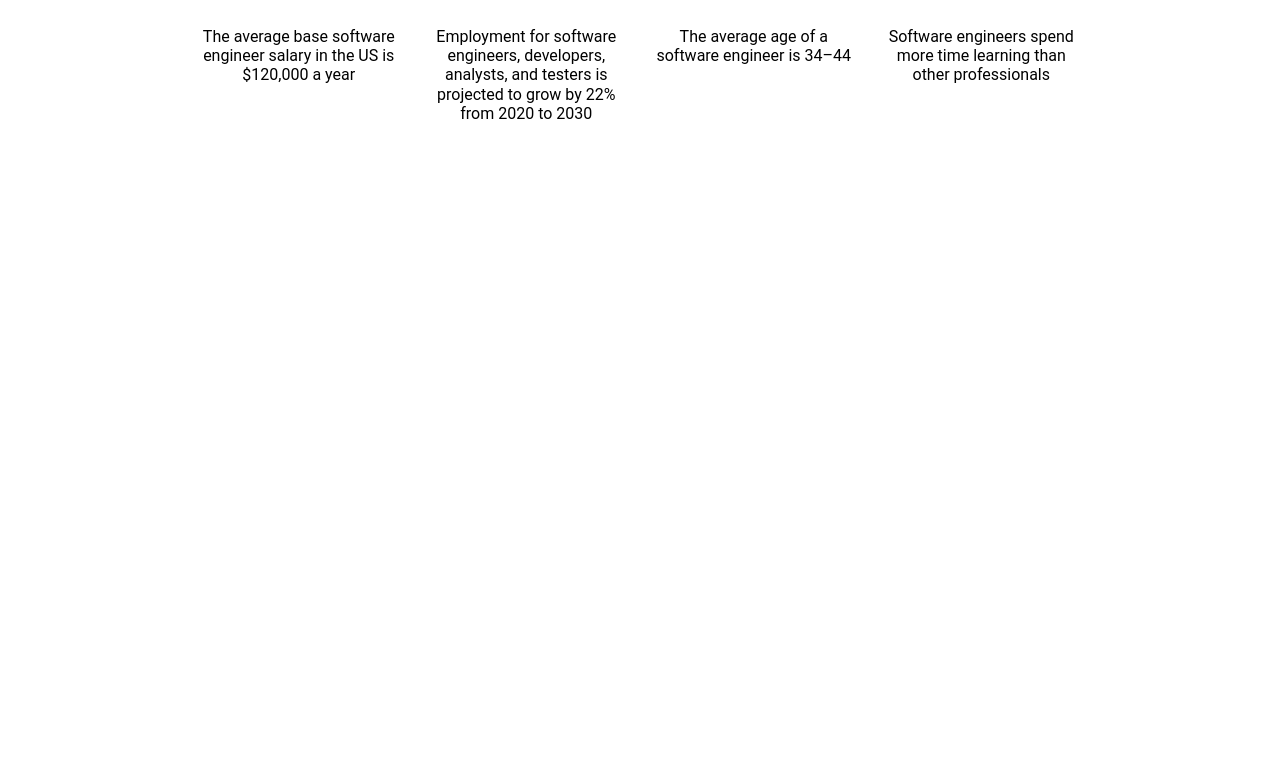
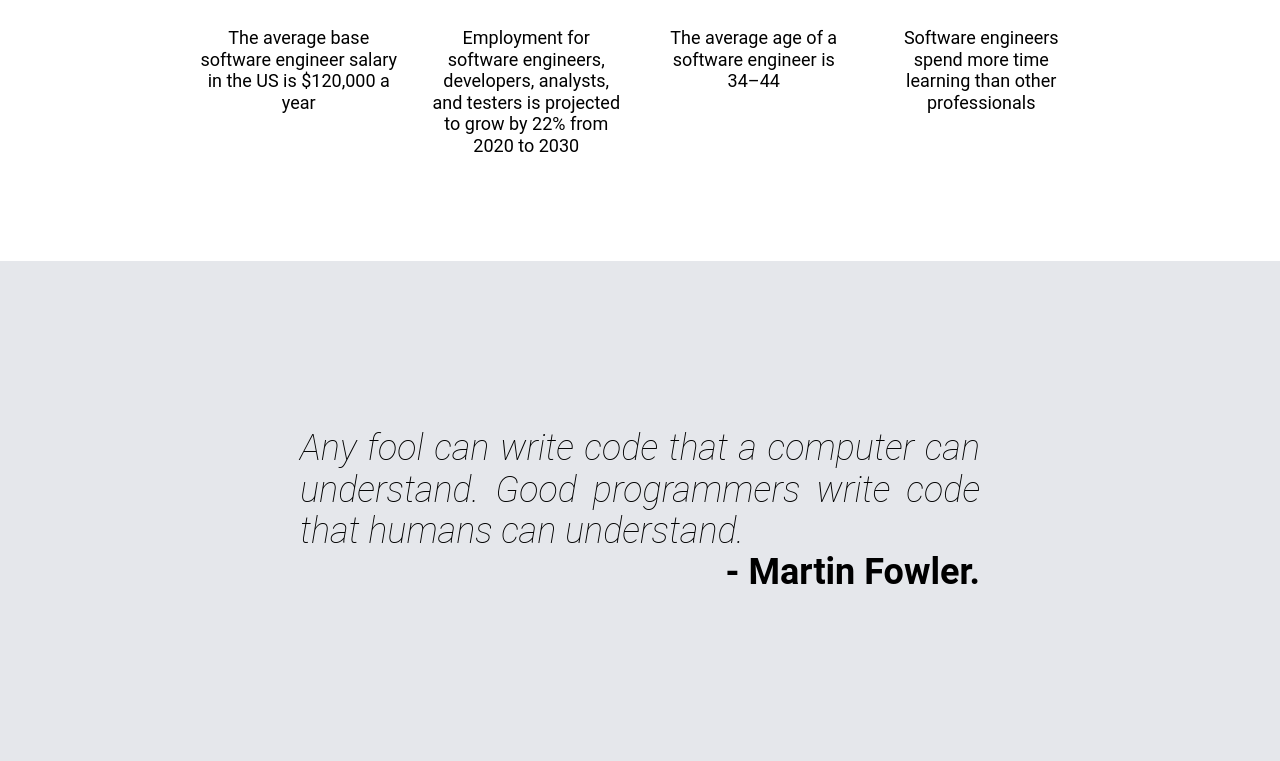
Before and after one commit to KonstaBartosh/odin-landing-page-project, a plain HTML site: page index.html in a window 1280 px wide. Shown: the part 879-1640 px from the top of the page. Before the commit the page ends 1140 px from the top, so only its background shows below. Drawn offline with Linux system fonts and the light colour scheme.

Commit message:
Added third section with quotation

```diff
--- a/index.html
+++ b/index.html
@@ -41,6 +41,16 @@
                 <li class="table__item">Software engineers spend more time learning than other professionals</li>
             </ul>
         </section>
+        <section class="quote">
+            <figure>
+                <blockquote class="quote__title">
+                    <p>Any fool can write code that a computer can understand. Good programmers write code that humans can understand.</p>
+                </blockquote>
+                <figcaption class="quote__author">
+                    - Martin Fowler.
+                </figcaption>
+            </figure>
+        </section>
     </main>
     <footer>
 
--- a/style.css
+++ b/style.css
@@ -55,6 +55,7 @@
     color: #e5e7eb;
     font-size: 18px;
     width: 350px;
+    line-height: 1.15;
 }
 
 .intro__image {
@@ -104,6 +105,7 @@
     text-align: center;
     width: 200px;
     line-height: 1.2;
+    font-size: 18px;
 }
 
 .image-template {
@@ -119,3 +121,26 @@
     border-radius: 10px;
     border: #3882f6 solid 5px;
 }
+
+.quote {
+    height: 500px;
+    background-color: #e5e7eb;
+    padding: 100px 300px;
+    line-height: 1.15;
+    box-sizing: border-box;
+    display: flex;
+    align-items: center;
+}
+
+.quote__title {
+    font-size: 36px;
+    font-weight: lighter;
+    font-style: italic;
+    text-align: justify;
+}
+
+.quote__author {
+    font-size: 36px;
+    font-weight: 600;
+    text-align: right;
+}
```
